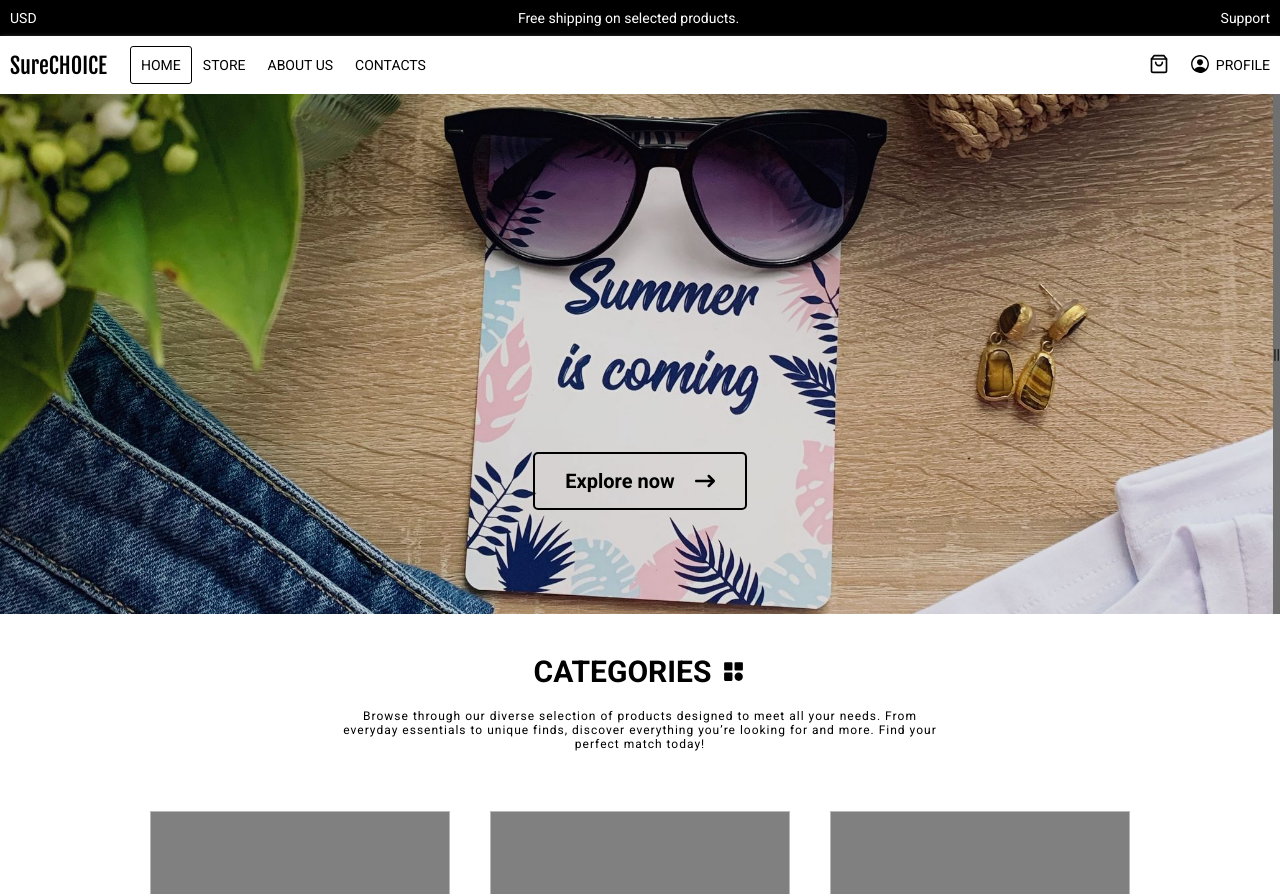
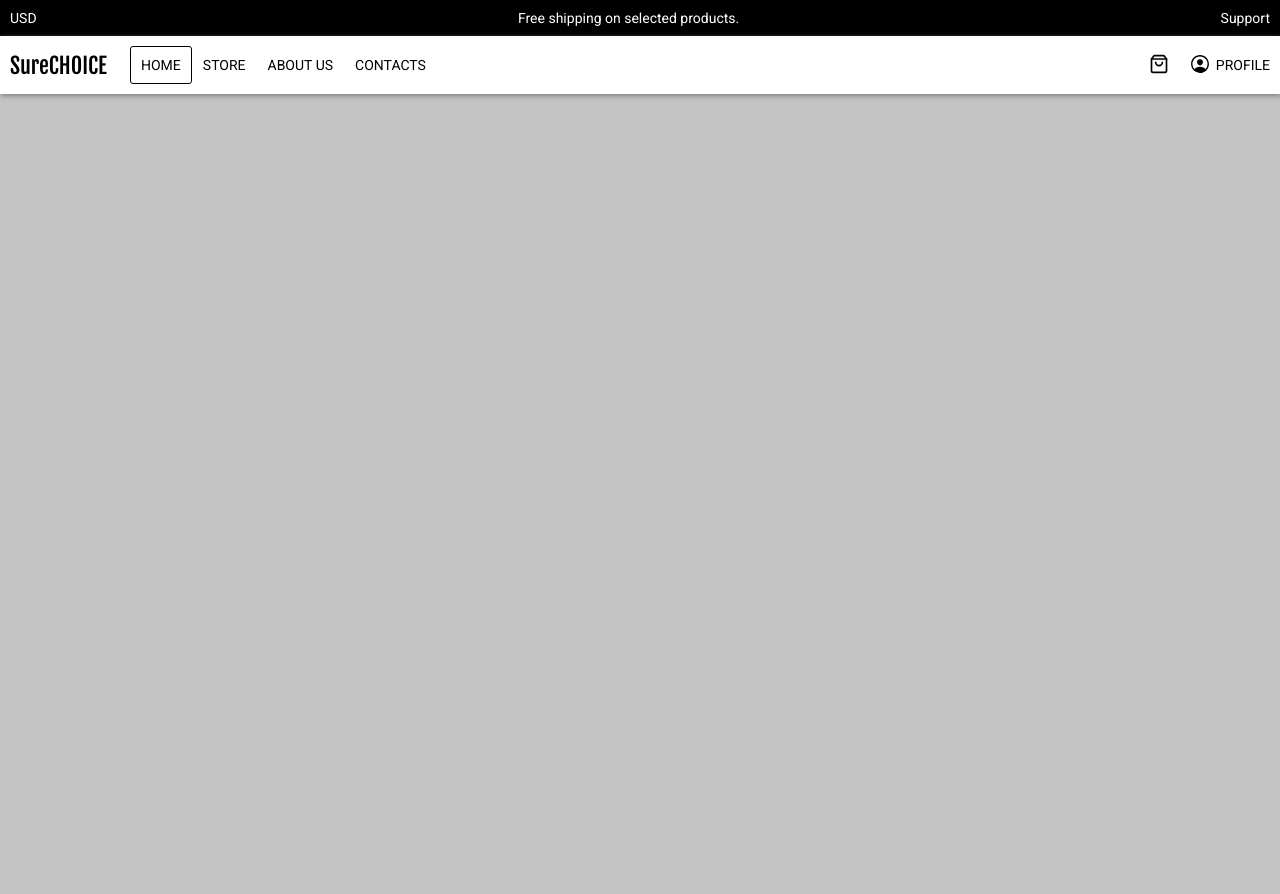
Before and after one commit to pedznuque/surechoice-store, a React (Vite) app: page / in a window 1280 px wide. After the commit the page ends 800 px from the top, so only its background shows below. Built offline with nearby package versions, Linux system fonts and the light colour scheme.

Commit message:
Update App.jsx

```diff
--- a/src/App.jsx
+++ b/src/App.jsx
@@ -14,7 +14,7 @@
       <PromoBanner />
       <NavBar />
       <Routes>
-        <Route path="/" element={<Home />} />
+        <Route path="/home" element={<Home />} />
         <Route path="store" element={<Store/>} />
         <Route path="about" element={<About/>} />
         <Route path="contacts" element={<Contacts/>} />
```
